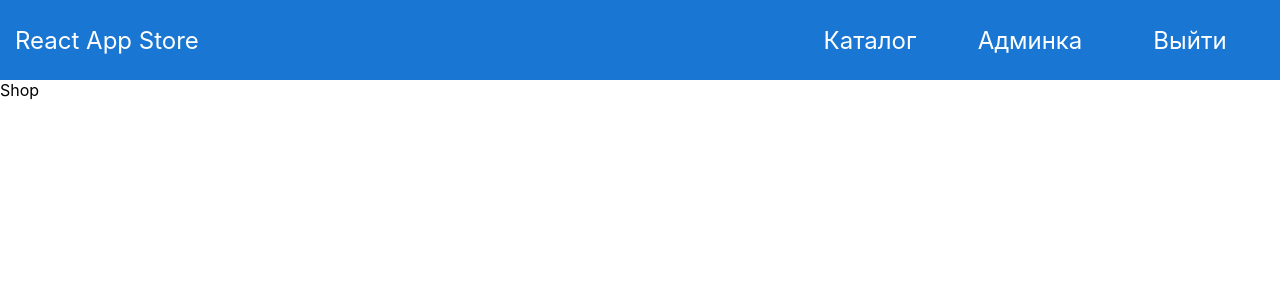
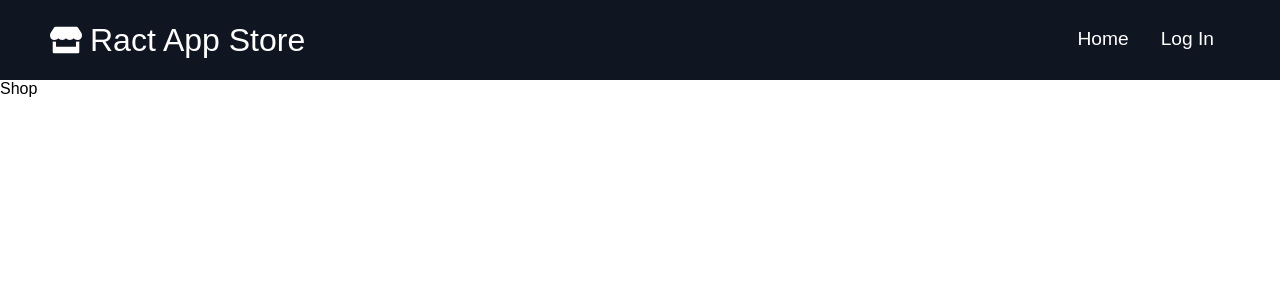
Before and after one commit to ALevkas/react-store, a React (Create React App) app in the folder client/: page / in a window 1280 px wide. Shown: the top 300 px of the page. Built offline with nearby package versions, Linux system fonts and the light colour scheme.

Commit message:
Navbar styled components.

```diff
--- a/client/package.json
+++ b/client/package.json
@@ -12,8 +12,10 @@
     "node-sass": "^5.0.0",
     "react": "^17.0.2",
     "react-dom": "^17.0.2",
+    "react-icons": "^4.2.0",
     "react-router-dom": "^5.2.0",
     "react-scripts": "4.0.3",
+    "styled-components": "^5.2.3",
     "web-vitals": "^1.1.1"
   },
   "scripts": {
--- a/client/src/App.js
+++ b/client/src/App.js
@@ -1,11 +1,14 @@
 import { BrowserRouter } from 'react-router-dom';
 import AppRouter from './components/AppRouter';
-import Header from './layout/Header';
+import Navbar from './components/Navbar/Navbar';
+
+import GlobalStyle from './globalStyles';
 
 function App() {
     return (
         <BrowserRouter className='app'>
-            <Header />
+            <GlobalStyle />
+            <Navbar />
             <AppRouter />
         </BrowserRouter>
     );
--- /dev/null
+++ b/client/src/components/Navbar/Navbar.elements.js
@@ -0,0 +1,111 @@
+import styled from 'styled-components';
+import { Link } from 'react-router-dom';
+
+import { FaStore } from 'react-icons/fa';
+import { Container } from '../../globalStyles';
+
+export const Nav = styled.nav`
+    background: #101522;
+    height: 80px;
+    display: flex;
+    justify-content: center;
+    align-items: center;
+    font-size: 1.2rem;
+    position: sticky;
+    top: 0;
+    z-index: 999;
+`;
+
+export const NavbarContainer = styled(Container)`
+    display: flex;
+    justify-content: space-between;
+    height: 80px;
+
+    ${Container}
+`;
+
+export const NavLogo = styled(Link)`
+    color: #fff;
+    justify-self: flex-start;
+    cursor: pointer;
+    text-decoration: none;
+    font-size: 2rem;
+
+    display: flex;
+    align-items: center;
+`;
+
+export const NavIcon = styled(FaStore)`
+    margin-right: 0.5rem;
+`;
+
+export const MobileIcon = styled.div`
+    display: none;
+
+    @media screen and (max-width: 960px) {
+        display: block;
+        position: absolute;
+        top: 0;
+        right: 0;
+        transform: translate(-100%, 60%);
+
+        font-size: 1.8rem;
+        cursor: pointer;
+    }
+`;
+
+export const NavMenu = styled.ul`
+    display: flex;
+    align-items: center;
+    list-style: none;
+    text-align: center;
+
+    @media screen and (max-width: 960px) {
+        flex-direction: column;
+        width: 100%;
+        height: 90vh;
+        position: absolute;
+        top: 80px;
+        left: ${({ click }) => (click ? 0 : '-100%')};
+        opacity: 1;
+        transition: all 0.5s ease;
+        background: #101522;
+    }
+`;
+
+export const NavItem = styled.ul`
+    height: 80px;
+    border-bottom: 2px solid transparent;
+
+    &:hover {
+        border-bottom: 2px solid #4b59f7;
+    }
+
+    @media screen and (max-width: 960px) {
+        width: 100%;
+        &:hover {
+            border: none;
+        }
+    }
+`;
+
+export const NavLinks = styled(Link)`
+    color: #fff;
+    display: flex;
+    align-items: center;
+    text-decoration: none;
+    padding: 0.5rem 1rem;
+    height: 100%;
+
+    @media screen and (max-width: 960px) {
+        text-align: center;
+        padding: 2rem;
+        width: 100%;
+        display: table;
+
+        &:hover {
+            color: #4b59f7;
+            transition: all 0.3s ease;
+        }
+    }
+`;
--- /dev/null
+++ b/client/src/components/Navbar/Navbar.js
@@ -0,0 +1,79 @@
+import React, { useState, useContext } from 'react';
+import { observer } from 'mobx-react-lite';
+
+import { FaBars, FaTimes } from 'react-icons/fa';
+import { IconContext } from 'react-icons/lib';
+
+import { Context } from '../../index';
+
+import {
+    Nav,
+    NavbarContainer,
+    NavLogo,
+    NavIcon,
+    MobileIcon,
+    NavMenu,
+    NavItem,
+    NavLinks,
+} from './Navbar.elements';
+
+const Navbar = observer(() => {
+    const [click, setClick] = useState(false);
+
+    const { user } = useContext(Context);
+
+    const handleClick = () => setClick(!click);
+
+    return (
+        <>
+            <IconContext.Provider value={{ color: '#fff' }}>
+                <Nav>
+                    <NavbarContainer>
+                        <NavLogo to='/'>
+                            <NavIcon />
+                            Ract App Store
+                        </NavLogo>
+                        <MobileIcon onClick={handleClick}>
+                            {click ? <FaTimes /> : <FaBars />}
+                        </MobileIcon>
+                        {user.isAuth ? (
+                            <NavMenu onClick={handleClick} click={click}>
+                                <NavItem>
+                                    <NavLinks to='/shop'>Home</NavLinks>
+                                </NavItem>
+
+                                <NavItem>
+                                    <NavLinks to='/admin'>Dashboard</NavLinks>
+                                </NavItem>
+                                <NavItem>
+                                    <NavLinks
+                                        to='/login'
+                                        onClick={() => user.setIsAuth(false)}
+                                    >
+                                        Log Out
+                                    </NavLinks>
+                                </NavItem>
+                            </NavMenu>
+                        ) : (
+                            <NavMenu onClick={handleClick} click={click}>
+                                <NavItem>
+                                    <NavLinks to='/'>Home</NavLinks>
+                                </NavItem>
+                                <NavItem>
+                                    <NavLinks
+                                        to='/login'
+                                        onClick={() => user.setIsAuth(true)}
+                                    >
+                                        Log In
+                                    </NavLinks>
+                                </NavItem>
+                            </NavMenu>
+                        )}
+                    </NavbarContainer>
+                </Nav>
+            </IconContext.Provider>
+        </>
+    );
+});
+
+export default Navbar;
--- /dev/null
+++ b/client/src/globalStyles.js
@@ -0,0 +1,27 @@
+import styled, { createGlobalStyle } from 'styled-components';
+
+const GlobalStyle = createGlobalStyle`
+    *{
+        box-sizing: border-box;
+        margin: 0;
+        padding: 0;
+        font-family: 'Source Sans Pro', sans-serif;
+    }
+`;
+
+export const Container = styled.div`
+    z-index: 1;
+    width: 100%;
+    max-width: 1300px;
+    margin-right: auto;
+    margin-left: auto;
+    padding-right: 50px;
+    padding-left: 50px;
+
+    @media screen and (max-width: 991px) {
+        padding-right: 30px;
+        padding-left: 30px;
+    }
+`;
+
+export default GlobalStyle;
--- a/client/src/index.css
+++ b/client/src/index.css
@@ -11,18 +11,3 @@
     font-family: source-code-pro, Menlo, Monaco, Consolas, 'Courier New',
         monospace;
 }
-
-.grid {
-    display: grid;
-}
-
-.link {
-    color: #fff;
-    text-decoration: none;
-    font-size: 1.5em;
-    transition: linear 0.2s color;
-}
-
-.link:hover {
-    color: #ffc60c;
-}
--- a/client/src/layout/Header.jsx
+++ /dev/null
@@ -1,47 +0,0 @@
-import React, { useContext } from 'react';
-import { Context } from '../index';
-import { Link } from 'react-router-dom';
-
-import './header.scss';
-
-const Header = () => {
-    const { user } = useContext(Context);
-    return (
-        <header className='header grid'>
-            <nav className='nav grid'>
-                <div className='nav__brand'>
-                    <a href='https://github.com/ALevkas' className='link'>
-                        React App Store
-                    </a>
-                </div>
-
-                <div className='nav__list grid'>
-                    {user.isAuth ? (
-                        <>
-                            <Link to='/shop' className='nav__item link'>
-                                Каталог
-                            </Link>
-                            <Link to='/admin' className='nav__item link'>
-                                Админка
-                            </Link>
-                            <Link to='/login' className='nav__item link'>
-                                Выйти
-                            </Link>
-                        </>
-                    ) : (
-                        <>
-                            <Link to='/shop' className='nav__item link'>
-                                Каталог
-                            </Link>
-                            <Link to='/login' className='nav__item link'>
-                                Войти
-                            </Link>
-                        </>
-                    )}
-                </div>
-            </nav>
-        </header>
-    );
-};
-
-export default Header;
--- a/client/src/layout/header.scss
+++ /dev/null
@@ -1,25 +0,0 @@
-.header {
-    height: 50px;
-    background-color: #1976d2;
-
-    align-items: center;
-    padding: 15px;
-}
-.nav__brand {
-    grid-column: 1/2;
-}
-
-.nav__list {
-    justify-content: end;
-    gap: 10px;
-    grid-column: 2/4;
-    grid-template-columns: repeat(auto-fit, 150px);
-
-    text-align: center;
-}
-
-@media screen and (max-width: 830px) {
-    .link {
-        font-size: 1em;
-    }
-}
--- a/client/src/store/UserStore.jsx
+++ b/client/src/store/UserStore.jsx
@@ -2,7 +2,7 @@
 
 export default class UserStore {
     constructor() {
-        this._isAuth = true;
+        this._isAuth = false;
         this._user = {};
         makeAutoObservable(this);
     }
```
Also changed, not shown: 1 other file (tests, documents, lock files or other folders).
